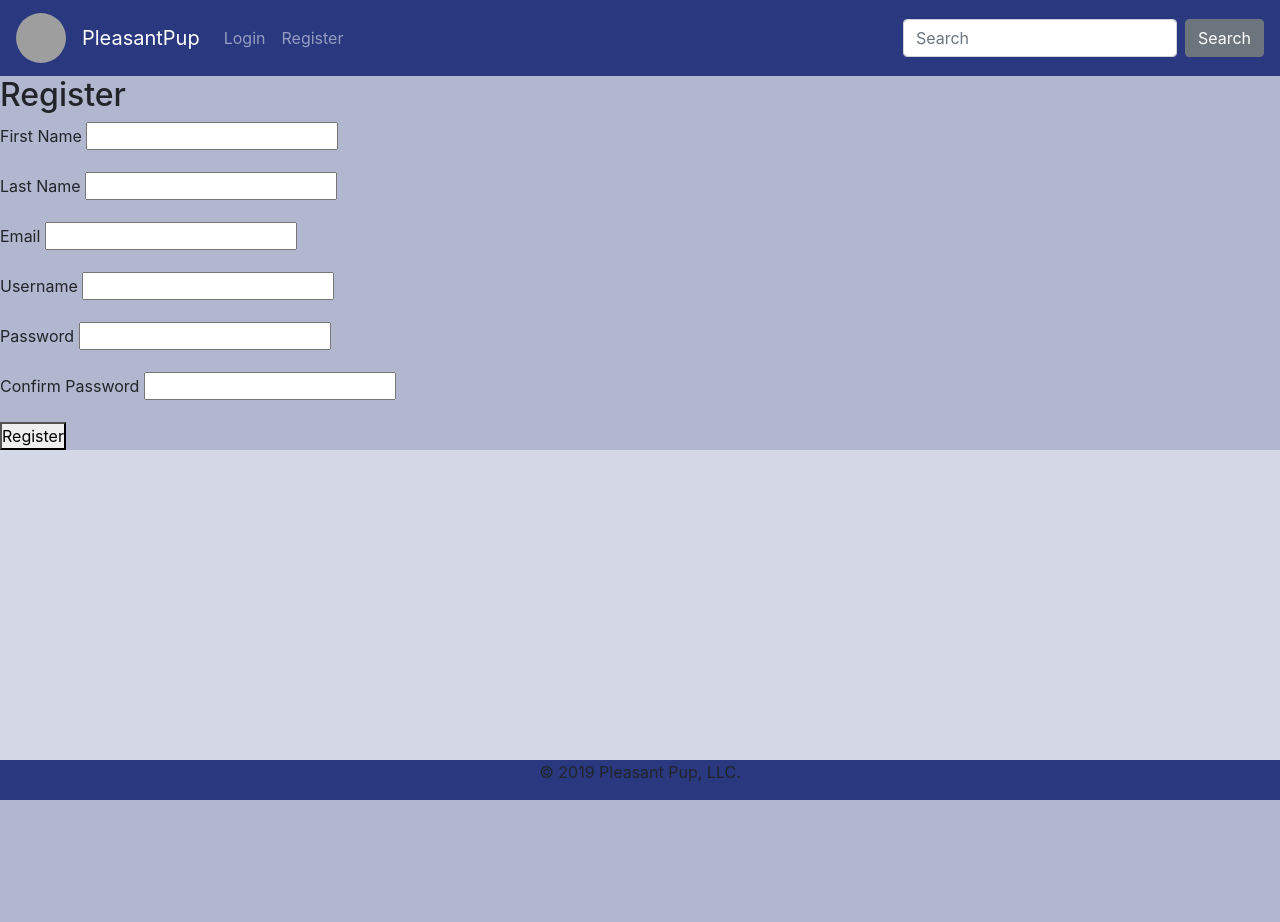
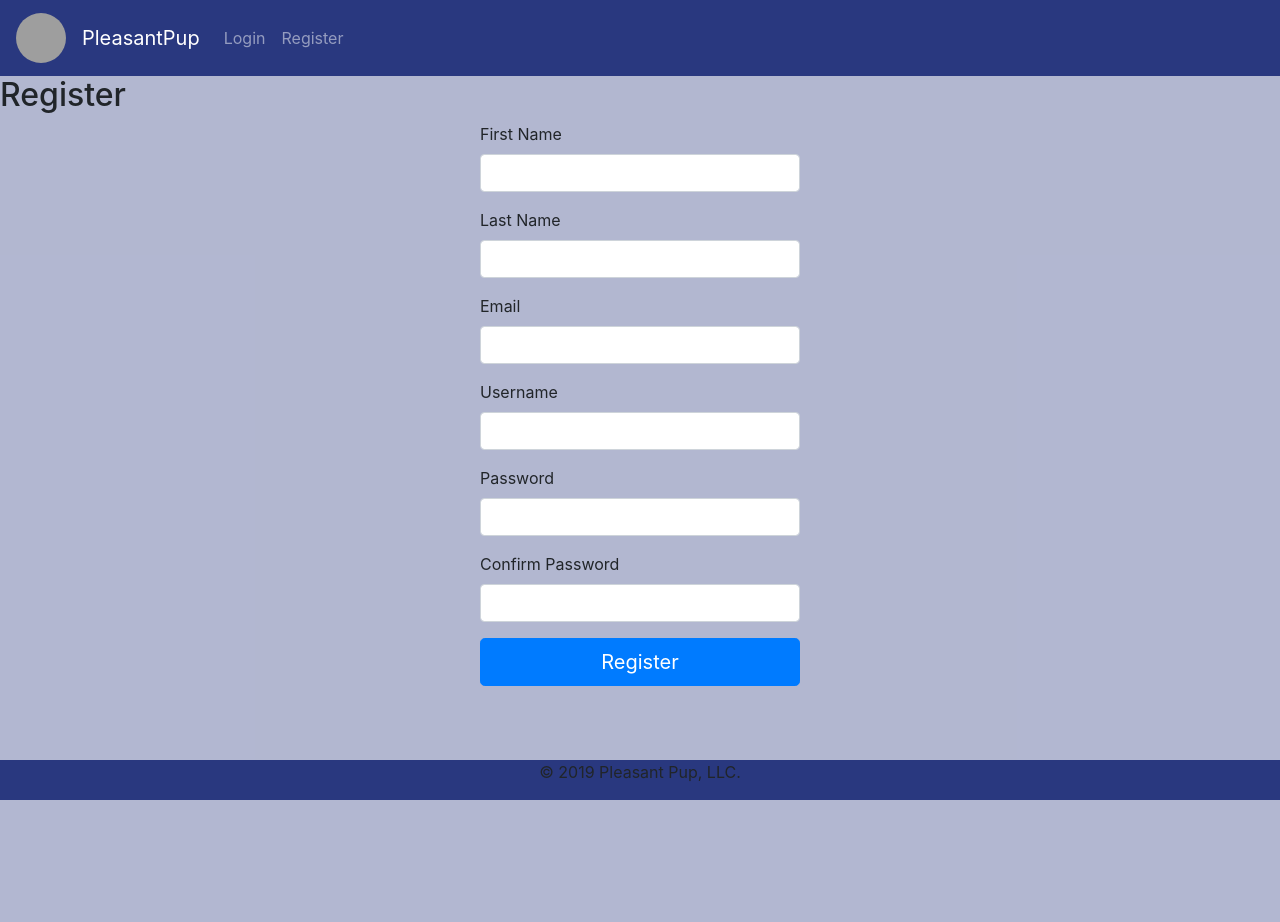
Before and after one commit to danielkbolton/PleasantPup, a Django app: page /accounts/register/ in a window 1280 px wide. Before the commit the page ends 800 px from the top, so only its background shows below. Run offline with Django 3.2, Linux system fonts and the light colour scheme; some libraries are stand-ins or nearby versions; grey boxes are pictures that could not be loaded.

Commit message:
finishes styling

```diff
--- a/pleasantPup_app/static/css/main.css
+++ b/pleasantPup_app/static/css/main.css
@@ -30,6 +30,8 @@
 
 .form-section{
     height: 100vh;
+    width:25%;
+    margin:0 auto;
 }
 
 .form-signin{
--- a/pleasantPup_app/templates/base.html
+++ b/pleasantPup_app/templates/base.html
@@ -44,10 +44,7 @@
           </li>
         {% endif %}
       </ul>
-      <form class="form-inline my-2 my-lg-0">
-        <input class="form-control mr-sm-2" type="text" placeholder="Search">
-        <button class="btn btn-secondary my-2 my-sm-0" type="submit">Search</button>
-      </form>
+
     </div>
   </nav>
   {% block content %}
--- a/pleasantPup_app/templates/profile.html
+++ b/pleasantPup_app/templates/profile.html
@@ -30,7 +30,7 @@
 
 <div class="dog-thing">
         <h2>Your Dogs</h2>
-        <a href="{% url 'dog_create' %}">create dog</a>
+        <a href="{% url 'dog_create' %}" class="btn btn-md btn-primary ">create dog</a>
 </div>
 
 
--- a/pleasantPup_app/templates/register.html
+++ b/pleasantPup_app/templates/register.html
@@ -5,12 +5,13 @@
 <p style="background-color: salmon; padding: 10px;">{{ error }}</p>
 {% endif %}
 
+
+<section class="form-section">
 		<form action="{% url 'register' %}" method="POST">
 				{% csrf_token %}
-
 				<p>
 					<label for="first_name">First Name</label>
-		<input
+					<input class="form-control"
 						type="text"
 						name="first_name"
 						required
@@ -18,25 +19,24 @@
 						minlength="2"
 					/>
 				</p>
-
 				<p>
 					<label for="last_name">Last Name</label>
-		<input type="text" name="last_name" required maxlength="25" minlength="2" />
+					<input class="form-control"
+					type="text" name="last_name" required maxlength="25" minlength="2" />
 				</p>
-
 				<p>
 					<label for="email">Email</label>
-		<input type="email" name="email" required maxlength="25" minlength="2" />
+					<input class="form-control"
+					type="email" name="email" required maxlength="25" minlength="2" />
 				</p>
-
 				<p>
 					<label for="username">Username</label>
-		<input type="text" name="username" required maxlength="25" minlength="2" />
+					<input class="form-control"
+					type="text" name="username" required maxlength="25" minlength="2" />
 				</p>
-
 				<p>
 					<label for="password">Password</label>
-		<input
+					<input class="form-control"
 						type="password"
 						name="password"
 						required
@@ -44,10 +44,9 @@
 						minlength="4"
 					/>
 				</p>
-
 				<p>
 					<label for="password2">Confirm Password</label>
-		<input
+					<input class="form-control"
 						type="password"
 						name="password2"
 						required
@@ -55,8 +54,13 @@
 						minlength="4"
 					/>
 				</p>
+				<div>
+						<button class="btn btn-lg btn-primary btn-block" type="submit">Register</button>
+				</div>
 
-	<button type="submit">Register</button>
 			</form>
+</section>
+
+
 
 {% endblock %}
```
Lines whose indentation alone changed are shown as unchanged.
